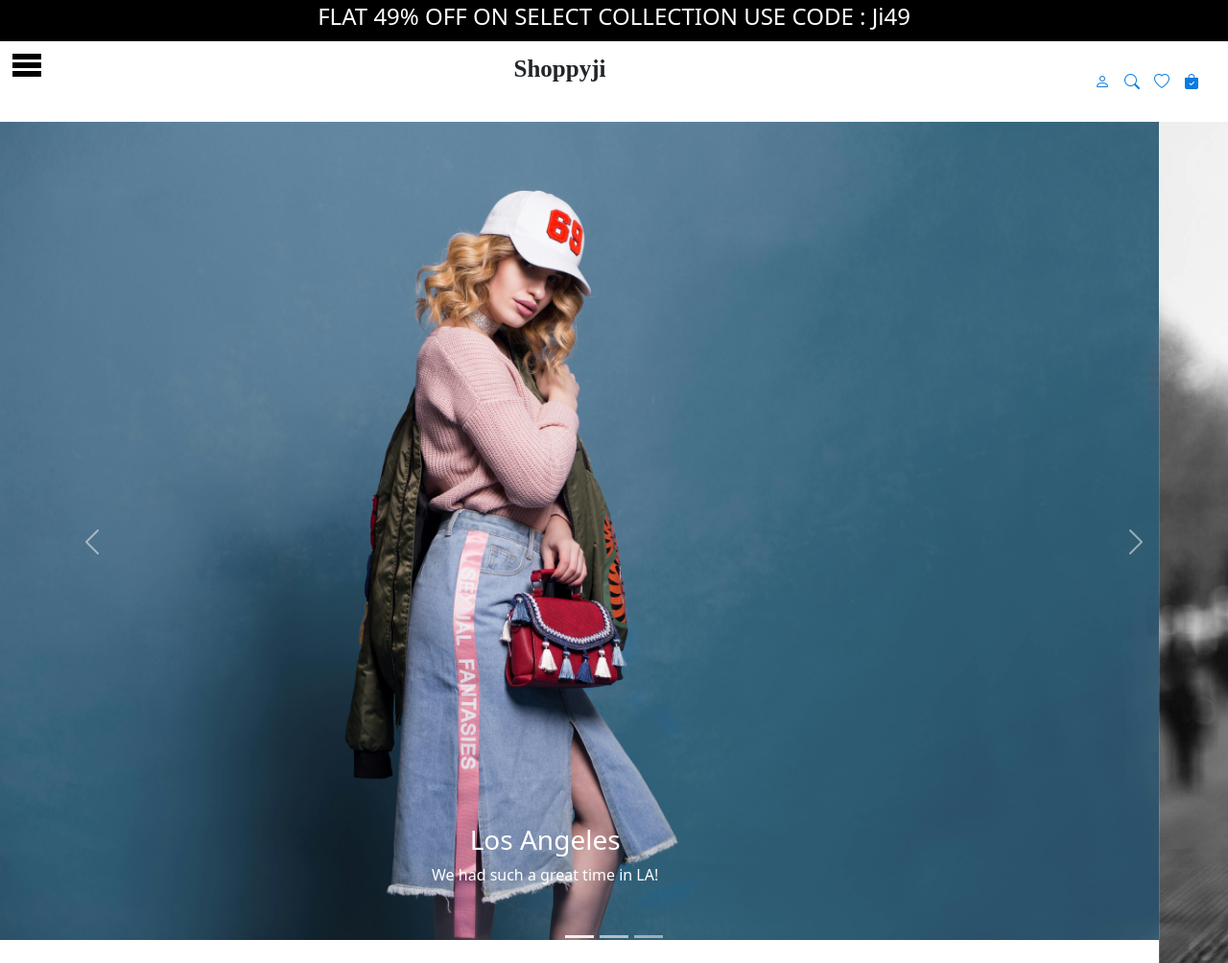
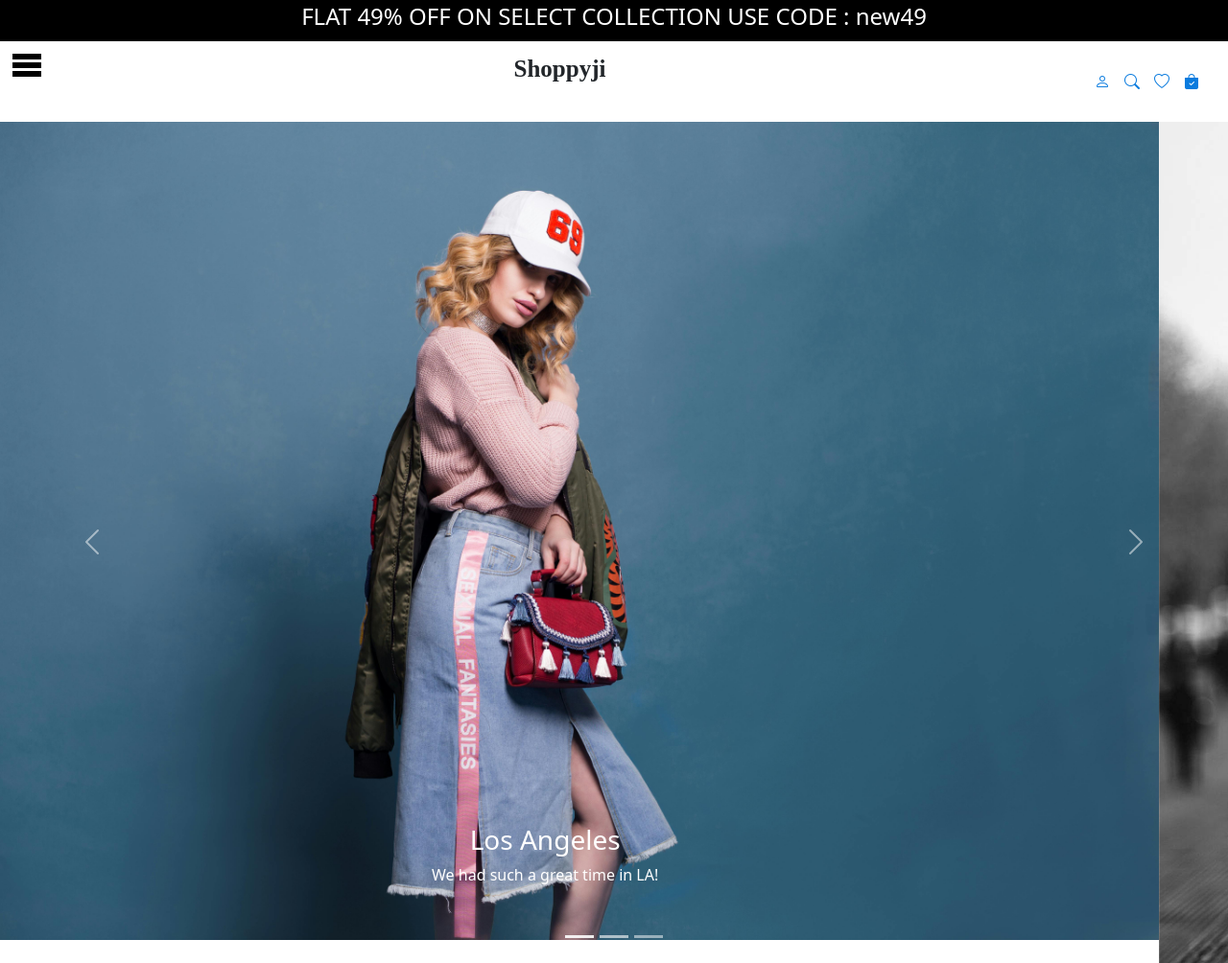
Before and after one commit to MATHIYAZAHGAN/project, a plain HTML site: page index.html in a window 1280 px wide. Shown: the top 1004 px of the page at 96% size. Drawn offline with nearby package versions, Linux system fonts and the light colour scheme.

Commit message:
Update index.html

```diff
--- a/index.html
+++ b/index.html
@@ -12,7 +12,7 @@
 <body>
     <div  class="a1">
 
-        <h4>FLAT 49% OFF ON SELECT COLLECTION USE CODE : Ji49 </h4>
+        <h4>FLAT 49% OFF ON SELECT COLLECTION USE CODE : new49 </h4>
 
     </div>
     <div class ="a2">
```
